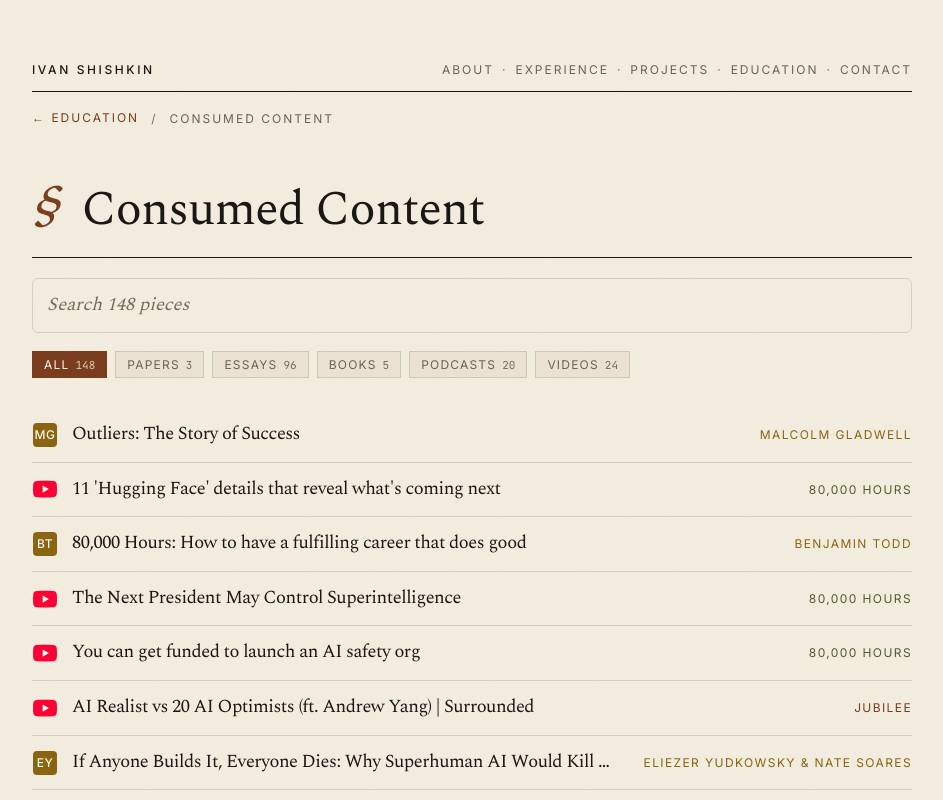
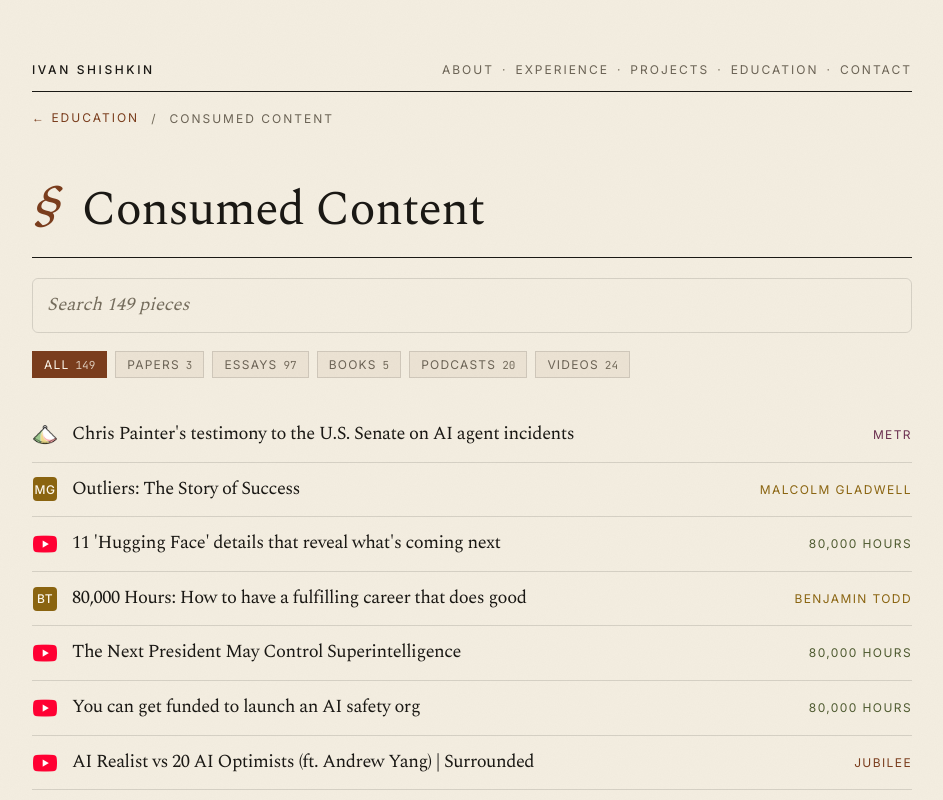
Before and after one commit to Ivan-Shishkin-Dev/Personal_Portfolio_3, a Next.js app: page /consumed-content in a window 1280 px wide. Shown: the top 800 px of the page, without its empty margins (168-1111 px from the left). Built offline with nearby package versions, Linux system fonts and the light colour scheme.

Commit message:
Add Chris Painter Senate testimony (METR) to consumed content

```diff
--- a/content/consumed.ts
+++ b/content/consumed.ts
@@ -926,4 +926,9 @@
     author: "Malcolm Gladwell",
     category: "Books",
   },
+  {
+    title: "Chris Painter's testimony to the U.S. Senate on AI agent incidents",
+    url: "https://metr.org/blog/2026-09-30-chris-painter-senate-testimony/#anticipating-and-securing-against-ai-agent-risks",
+    author: "METR",
+  },
 ];
```
